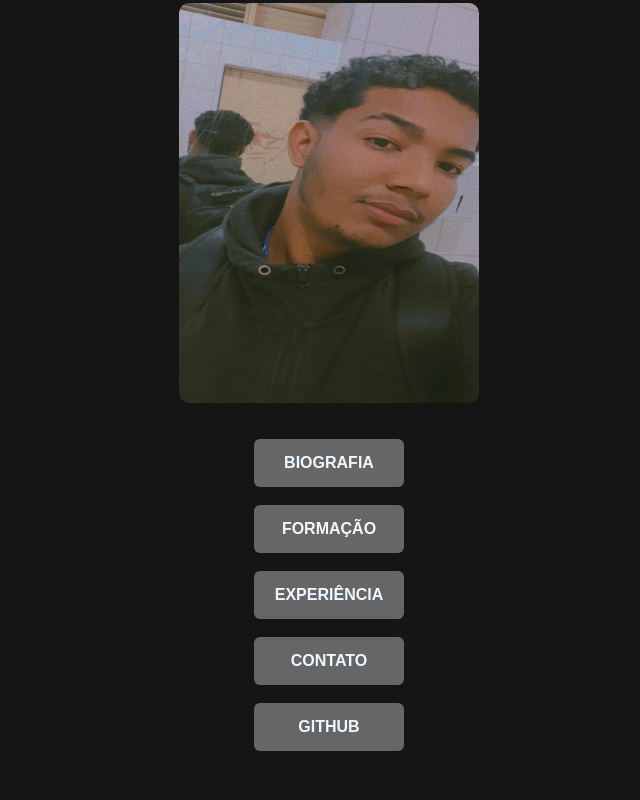
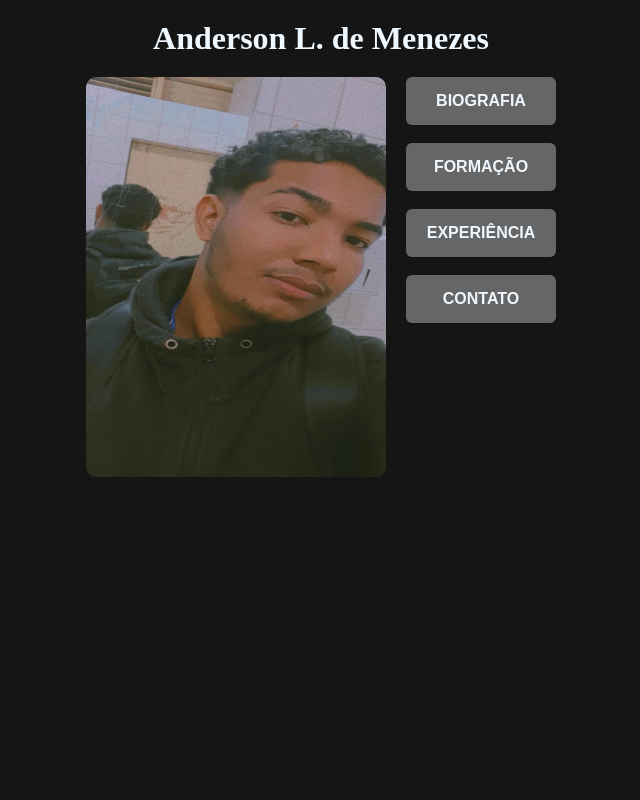
Before and after one commit to And3rs0nMenezes/flask-portfolio, a Flask app: page / in a window 1280 px wide. Shown: the whole page, without its empty margins (319-959 px from the left). Run offline with Flask 3, Linux system fonts and the light colour scheme.

Commit message:
second commit

```diff
--- a/templates/index.html
+++ b/templates/index.html
@@ -1,66 +1,64 @@
 <!DOCTYPE html>
 <html lang="pt-br">
 <head>
+    <style>
+        *{
+            margin: 0;
+            padding: 0;
+            box-sizing: border-box;
+        }
+    </style>
     <meta charset="UTF-8">
     <meta http-equiv="X-UA-Compatible" content="IE=edge">
     <meta name="viewport" content="width=device-width, initial-scale=1.0">
     <title>Anderson</title>
 </head>
-<body style="background: #151515">
-    <header>
-    <div style="display: flex;justify-content: center;flex-direction: column; width: 100vw; height: 80vh ;">
+<body>
+    <div style="display: flex;justify-content: center; width: 100vw; height: 100vh  ;background-color: #151515; flex-direction: column;align-items: center;">
 
-                <h1 style=" text-align: center;color: aliceblue">Anderson L. de Menezes</h1><br/><br/>
+        <h1 style=" text-align: center;color: aliceblue; margin-top: 20px;margin-bottom: 20px;">Anderson L. de Menezes</h1>
 
-        <div style=" display:flex ;justify-content: center">
+        <div style="display: flex;justify-content: center;width: 100vw; height: 100vh ;">
+            <div>
                 <img
                     src="{{ url_for('static',filename='me.jpeg') }}"
                      alt="me"
-                        style=" width: 300px ; height: 400px ; border-radius:10px"
+                    style=" width: 300px ; height: 400px ; border-radius:10px ;margin-right: 20px ;align-items: flex-start;"
                 />
-        </div><br/><br/>
+            </div>
+        </br>
 
-        <div style=" display:flex ;justify-content: center">
+        <div style=" display:flex;flex-direction: column ;align-items: center;">
             <a href="/sobre">
                  <button style="background: #666666;border-radius: 6px; padding: 15px; cursor: pointer; color: aliceblue; border: none; font-size: 16px; width: 150px">
                  <b>BIOGRAFIA</b>
                 </button>
             </a>
-        </div><br/>
-
-        <div style=" display:flex ;justify-content: center">
-            <a href="/formacao"><button style="background: #666666;
+            <br/>
+            <a href="/formacao">
+                <button style="background: #666666;
                     border-radius: 6px; padding: 15px; cursor: pointer; color:aliceblue; border: none; font-size: 16px;width: 150px">
                     <b>FORMAÇÃO</b>
                 </button>
             </a>
-            </div><br/>
+            <br/>
 
-        <div style=" display:flex ;justify-content: center">
             <a href="/experiencia">
                 <button style="background: #666666;border-radius: 6px; padding: 15px; cursor: pointer; color: aliceblue; border: none; font-size: 16px;width: 150px">
                 <b>EXPERIÊNCIA</b>
             </button>
             </a>
-        </div><br/>
+                <br/>
 
-        <div style=" display:flex ;justify-content: center">
             <a href="/contato" ><button style="background: #666666;
             border-radius: 6px; padding: 15px;cursor: pointer; color: aliceblue; border: none; font-size: 16px;width: 150px">
                 <b>CONTATO</b>
              </button>
             </a>
-        </div><br/>
+        </div>
+        </div>
+    </div>
 
-        <div style=" display:flex ;justify-content: center">
-            <a href="https://github.com/And3rs0nMenezes" target="_blank"><button style="background: #666666;
-            border-radius: 6px; padding: 15px;cursor: pointer; color: aliceblue; border: none; font-size: 16px;width: 150px ;">
-                <b>GITHUB</b>
-            </button>
-            </a>
-            </div><br/>
 
-    </div>
-    </header>
 </body>
 </html>
```
Also changed, not shown: templates/contato.html (+44 -1 lines), templates/experiencia.html (+31 -8 lines), templates/formacao.html (+28 -6 lines), templates/sobre.html (+9 -5 lines), static/disc.png (added), static/lin.png (added), static/mail.png (added). Lines whose indentation alone changed are shown as unchanged.
